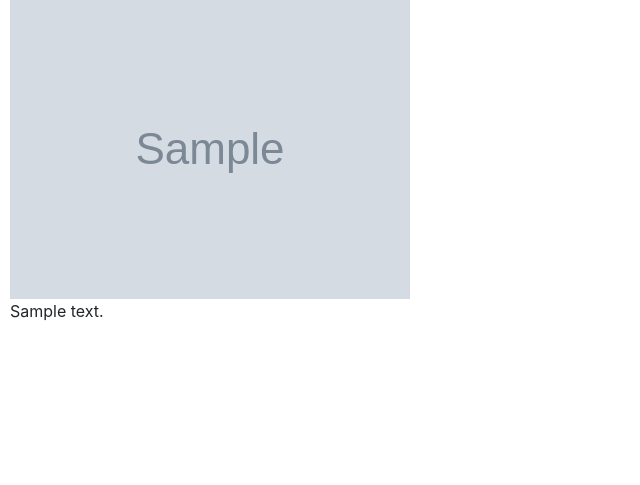
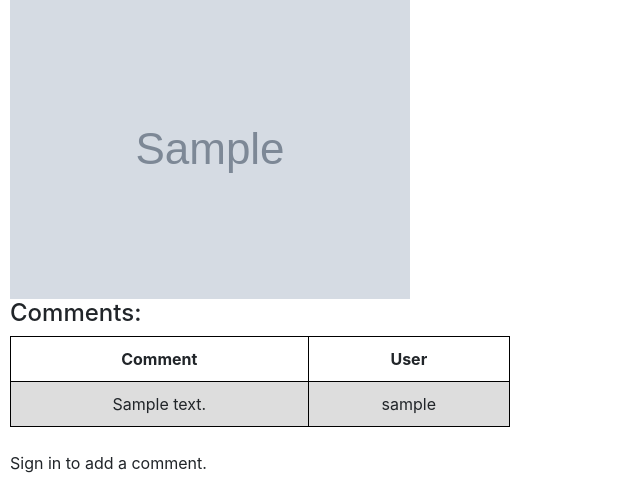
Before and after one commit to boshhy/Commerce, a Django app: page /listing/1 in a window 1280 px wide. Shown: the part 316-801 px from the top of the page, without its empty margins (0-640 px from the left). Before the commit the page ends 637 px from the top, so only its background shows below. Run offline with Django 3.2, Linux system fonts and the light colour scheme; tables that the repository leaves empty hold one stand-in row (values such as "Sample post"); grey boxes marked "Sample" are stand-in pictures; some libraries are stand-ins or nearby versions.

```diff
--- a/auctions/static/auctions/styles.css
+++ b/auctions/static/auctions/styles.css
@@ -20,3 +20,12 @@ table {
     border-collapse: collapse;
     border: 1px solid black;
 }
+
+.user_padding {
+    text-align: center;
+    padding-top: 10px;
+    padding-bottom: 10px;
+    border: 1px solid black;
+    padding-left: 5px;
+    padding-right: 5px;
+}
--- a/auctions/templates/auctions/listing.html
+++ b/auctions/templates/auctions/listing.html
@@ -52,23 +52,40 @@
                     <button>Add To Watchlist</button>
                 </form>
             {% endif %}
-
-        <b> should add some comments here.</b>
-        <form action="{% url 'listing' listing.id %}" method="POST">
-            {% csrf_token %}
-            {% for field in comment_form %}
-                    {{ field }}
-            {% endfor %}
-            <br><button type="submit">Add a Comment</button>
-        </form>
-
-
+            <br>
         {% endif %}
 
+        {% if comments %}
+            <h4>Comments:</h4>
+            <table>
+                <tr>
+                    <th>Comment</th>
+                    <th>User</th>
+                </tr>
+                {% for comment in comments %}
+                <tr>
+                    <td> {{ comment }} </td>
+                    <td class="user_padding"> {{ comment.user }}</td>
+                </tr>
+                {% endfor %}
+            </table>
+        {% endif %}
 
-        {% for comment in comments %}
-            {{ comment }}
+        {% if user.is_authenticated %}
             <br>
-        {% endfor %}
+            <h4>Add a Comment</h4>
+            <form action="{% url 'listing' listing.id %}" method="POST">
+                {% csrf_token %}
+                {% for field in comment_form %}
+                        {{ field }}
+                {% endfor %}
+                <br><button type="submit">Add a Comment</button>
+            </form>
+        {% else %}
+            <br>
+            <div>
+                Sign in to add a comment.
+            </div>
+        {% endif %}
 
 {% endblock %}
--- a/auctions/views.py
+++ b/auctions/views.py
@@ -196,11 +196,15 @@ def listing(request, listing_id):
 
 
 def inactive(request, listing_id):
+    has_won = False
     listing = Listings.objects.get(pk=int(listing_id))
     if listing.active == True:
         return redirect("listing", listing_id)
+    if listing.buyer == request.user:
+        has_won = True
     comments = Comments.objects.filter(listing=listing)
     return render(request, "auctions/inactive_listing.html", {
         "listing": listing,
         "comments": comments,
+        "has_won": has_won,
     })
```
Also changed, not shown: auctions/templates/auctions/inactive_listing.html (+9 -0 lines).
